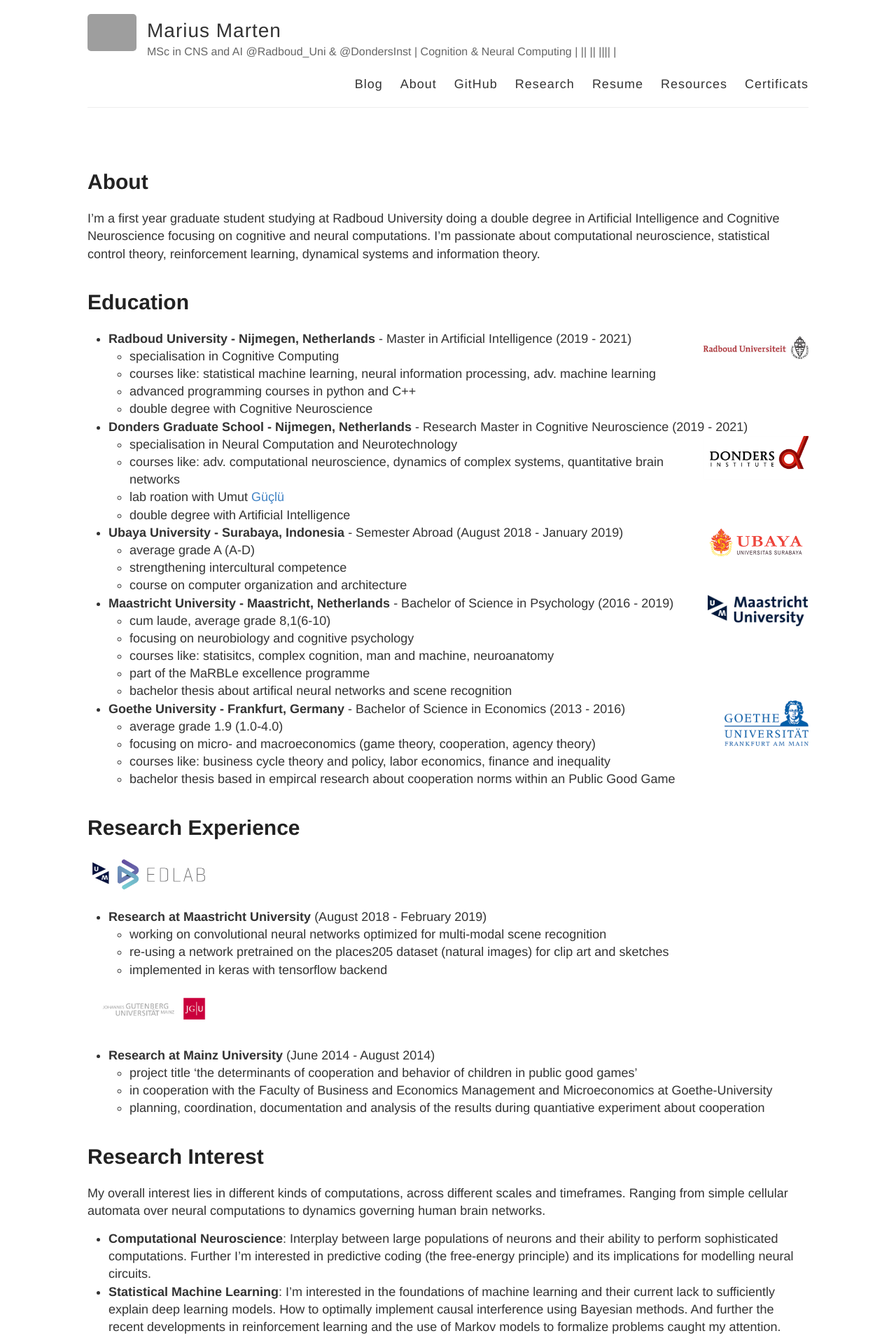
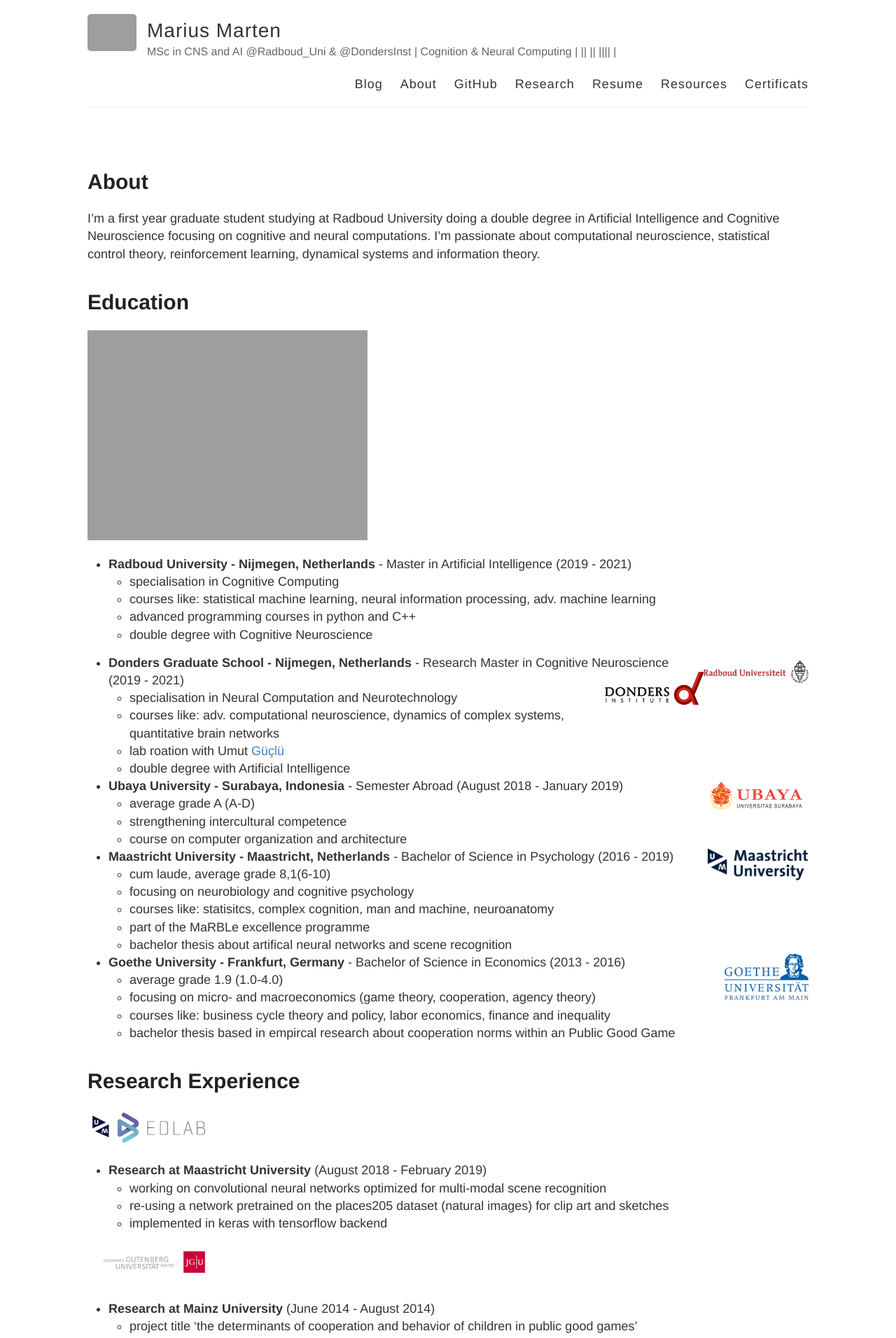
Before and after one commit to Mariusmarten/mariusmarten.github.io, a Jekyll site: the page built from about.md, in a window 1280 px wide. Shown: the top 1912 px of the page at 70% size. Built offline with Jekyll 4.4.1, drawn with Linux system fonts in a browser that asks for light colours; grey boxes are pictures that could not be loaded.

Commit message:
Update about.md

```diff
--- a/about.md
+++ b/about.md
@@ -8,13 +8,16 @@ I'm a first year graduate student studying at Radboud University doing a double
 
 # Education
 
-* **Radboud University - Nijmegen, Netherlands** - Master in Artificial Intelligence (2019 - 2021) <img align="right" src="/assets/radboud _logo.jpg" width="150">
+![](/assets/radboud _logo.jpg" width="150"){: .align-left}
+* **Radboud University - Nijmegen, Netherlands** - Master in Artificial Intelligence (2019 - 2021)
   - specialisation in Cognitive Computing
   - courses like: statistical machine learning, neural information processing, adv. machine learning
   - advanced programming courses in python and C++
   - double degree with Cognitive Neuroscience
 <br>
 
+
+<img align="right" src="/assets/radboud _logo.jpg" width="150">
 * **Donders Graduate School - Nijmegen, Netherlands** - Research Master in Cognitive Neuroscience (2019 - 2021) <img align="right" src="/assets/donders_logo.jpg" width="150">
   - specialisation in Neural Computation and Neurotechnology
   - courses like: adv. computational neuroscience, dynamics of complex systems, quantitative brain networks
```
